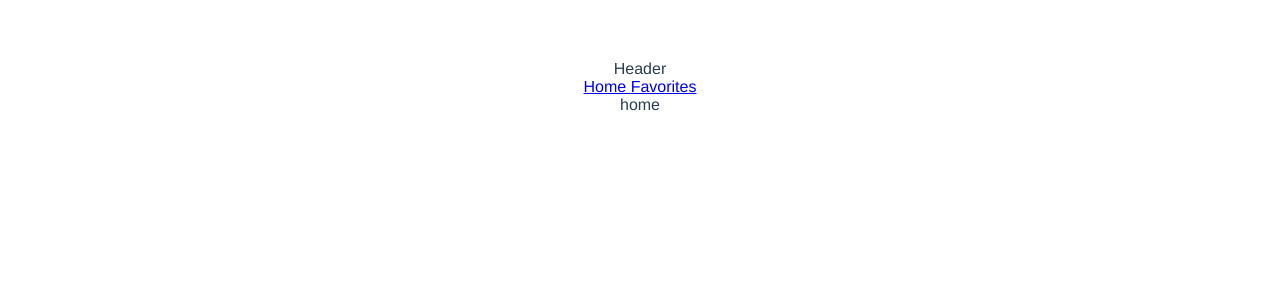
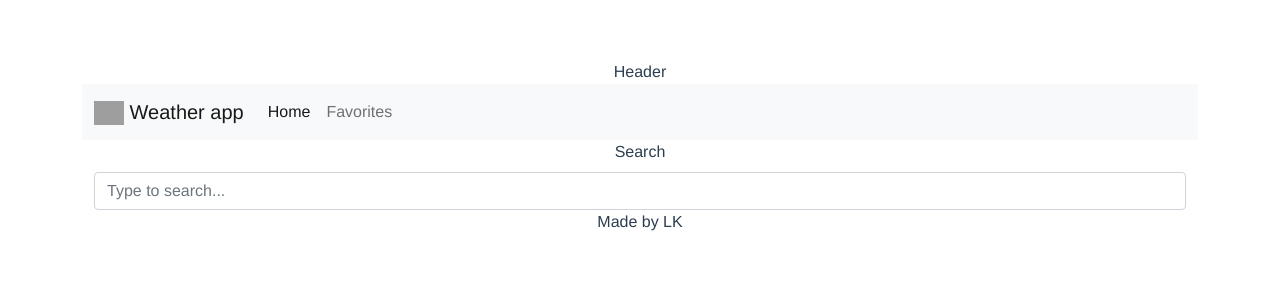
Before and after one commit to levkorsy/hwa, a Vue app: page / in a window 1280 px wide. Shown: the top 300 px of the page. Built offline with nearby package versions, Linux system fonts and the light colour scheme; no server answers; grey boxes are pictures that could not be loaded.

Commit message:
added bootstrap, navbar, footer

```diff
--- a/public/index.html
+++ b/public/index.html
@@ -5,6 +5,10 @@
     <meta http-equiv="X-UA-Compatible" content="IE=edge">
     <meta name="viewport" content="width=device-width,initial-scale=1.0">
     <link rel="icon" href="<%= BASE_URL %>favicon.ico">
+      <link href="https://cdn.jsdelivr.net/npm/bootstrap@5.0.2/dist/css/bootstrap.min.css" rel="stylesheet" integrity="sha384-EVSTQN3/azprG1Anm3QDgpJLIm9Nao0Yz1ztcQTwFspd3yD65VohhpuuCOmLASjC" crossorigin="anonymous">
+      <script src="https://cdn.jsdelivr.net/npm/bootstrap@5.0.2/dist/js/bootstrap.bundle.min.js" integrity="sha384-MrcW6ZMFYlzcLA8Nl+NtUVF0sA7MsXsP1UyJoMp4YLEuNSfAP+JcXn/tWtIaxVXM" crossorigin="anonymous"></script>
+      <script src="https://cdn.jsdelivr.net/npm/@popperjs/core@2.9.2/dist/umd/popper.min.js" integrity="sha384-IQsoLXl5PILFhosVNubq5LC7Qb9DXgDA9i+tQ8Zj3iwWAwPtgFTxbJ8NT4GN1R8p" crossorigin="anonymous"></script>
+      <script src="https://cdn.jsdelivr.net/npm/bootstrap@5.0.2/dist/js/bootstrap.min.js" integrity="sha384-cVKIPhGWiC2Al4u+LWgxfKTRIcfu0JTxR+EQDz/bgldoEyl4H0zUF0QKbrJ0EcQF" crossorigin="anonymous"></script>
     <title><%= htmlWebpackPlugin.options.title %></title>
   </head>
   <body>
--- a/src/App.vue
+++ b/src/App.vue
@@ -1,16 +1,19 @@
 <template>
-  <div id="app">
+  <div id="app" class="container">
     <Header/>
     <router-view />
+    <Footer />
   </div>
 </template>
 
 <script>
 
 import Header from "./components/layout/Header";
+import Footer from "./components/layout/Footer";
 export default {
   name: 'App',
   components: {
+    Footer,
     Header
   }
 }
--- /dev/null
+++ b/src/components/layout/Footer.vue
@@ -0,0 +1,13 @@
+<template>
+<div>Made by LK</div>
+</template>
+
+<script>
+export default {
+  name: "Footer"
+}
+</script>
+
+<style scoped>
+
+</style>
--- a/src/components/layout/Home.vue
+++ b/src/components/layout/Home.vue
@@ -1,5 +1,20 @@
 <template>
-  <div>home</div>
+  <div class="container">
+    <div class="row">
+      <div class="col">
+        <label for="exampleDataList" class="form-label">Search</label>
+        <input class="form-control" list="datalistOptions" id="exampleDataList" placeholder="Type to search...">
+        <datalist id="datalistOptions">
+          <option value="San Francisco"/>
+          <option value="New York"/>
+          <option value="Seattle"/>
+          <option value="Los Angeles"/>
+          <option value="Chicago"/>
+        </datalist>
+      </div>
+
+    </div>
+  </div>
 
 </template>
 
--- a/src/components/navigation/Navbar.vue
+++ b/src/components/navigation/Navbar.vue
@@ -1,20 +1,39 @@
 <template>
-  <div>
+  <nav class="navbar navbar-expand-lg navbar-light bg-light">
+    <div class="container-fluid">
+      <a class="navbar-brand" href="#"><img src="/docs/5.0/assets/brand/bootstrap-logo.svg" alt="" width="30"
+                                            height="24" class="d-inline-block align-text-top">
+        Weather app</a>
+      <button class="navbar-toggler" type="button" data-bs-toggle="collapse" data-bs-target="#navbarSupportedContent"
+              aria-controls="navbarSupportedContent" aria-expanded="false" aria-label="Toggle navigation">
+        <span class="navbar-toggler-icon"></span>
+      </button>
+      <div class="collapse navbar-collapse" id="navbarSupportedContent">
+        <ul class="navbar-nav me-auto mb-2 mb-lg-0">
+          <li class="nav-item">
             <router-link
-        class=""
+                class="nav-link active"
                 exact
                 to="/"
             >
               Home
             </router-link>
+          </li>
+          <li class="nav-item">
             <router-link
-        class=""
+                class="nav-link"
                 exact
                 to="/favorites"
             >
               Favorites
             </router-link>
+          </li>
+
+        </ul>
+
       </div>
+    </div>
+  </nav>
 </template>
 
 <script>
```
Also changed, not shown: 2 other files (tests, documents, lock files or other folders). Lines whose indentation alone changed are shown as unchanged.
